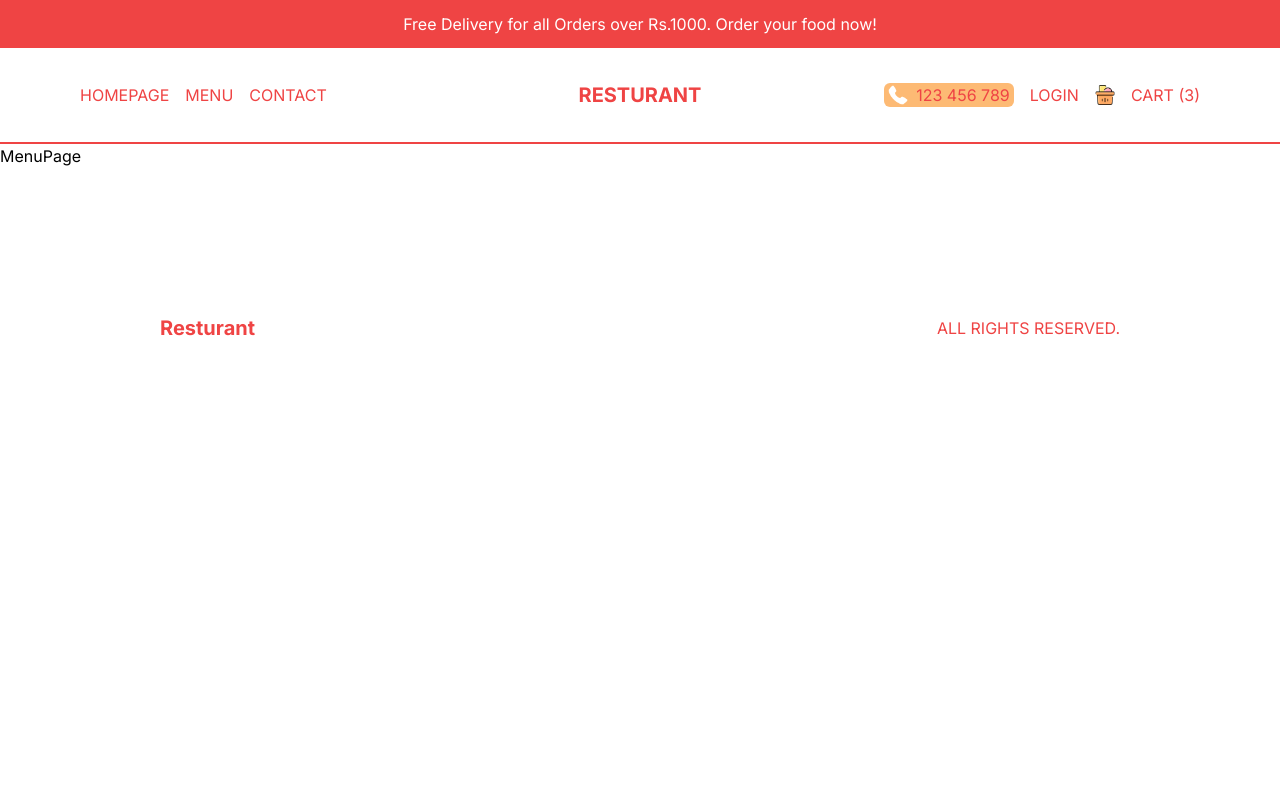
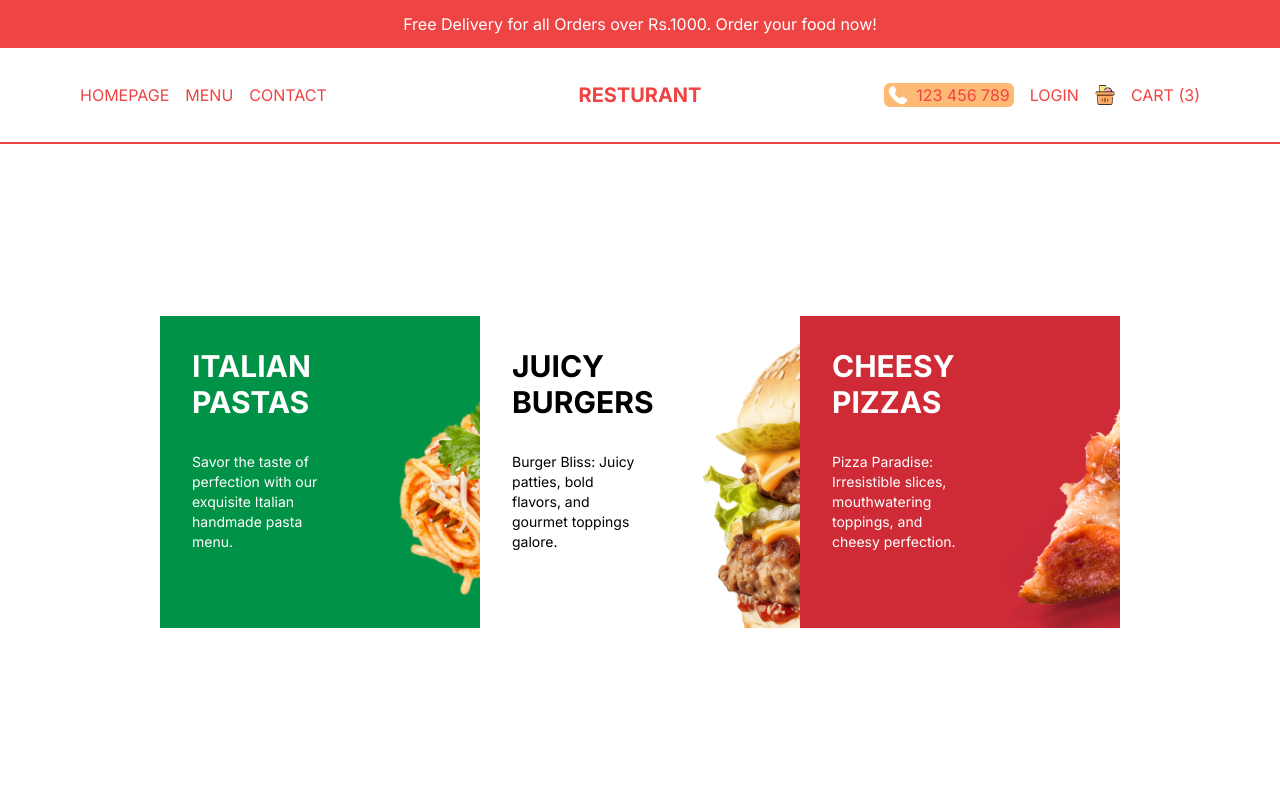
Before and after one commit to Skyknew/resturant, a Next.js app: page /menu in a window 1280 px wide. Shown: the top 800 px of the page. Built offline with nearby package versions, Linux system fonts and the light colour scheme.

Commit message:
Added category

```diff
--- a/src/app/menu/page.tsx
+++ b/src/app/menu/page.tsx
@@ -1,9 +1,26 @@
-import React from 'react'
+import { menu } from "@/data";
+import Link from "next/link";
+import React from "react";
 
 const MenuPage = () => {
   return (
-    <div>MenuPage</div>
-  )
-}
+    <div className="p-4 lg:px-20 xl:px-40 h-[calc(100vh-6rem)] md:h-[calc(100vh-9rem)] flex flex-col md:flex-row items-center">
+      {menu.map((category) => (
+        <Link
+          href={`/menu/${category.slug}`}
+          key={category.id}
+          className="w-full h-1/3 bg-cover p-8 md:h-1/2"
+          style={{ backgroundImage: `url(${category.img})` }}
+        >
+          <div className={`text-${category.color} w-1/2`}>
+            <h1 className="uppercase font-bold text-3xl">{category.title}</h1>
+            <p className="text-sm my-8">{category.desc}</p>
+            <button className={`hidden 2xl:block bg-${category.color} text-${category.color === "black" ? "white" : "red-500"} py-2 px-4 rounded-md`}>Explore</button>
+          </div>
+        </Link>
+      ))}
+    </div>
+  );
+};
 
-export default MenuPage
+export default MenuPage;
```
